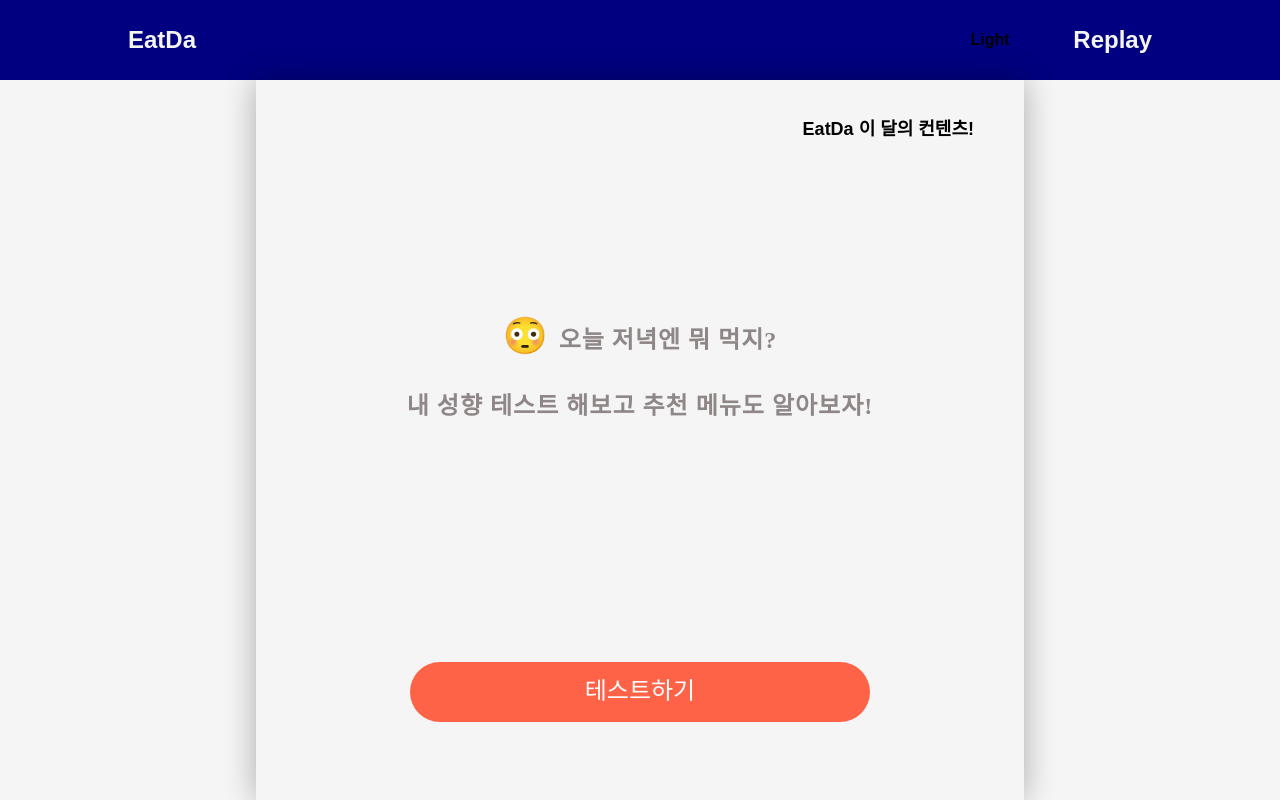
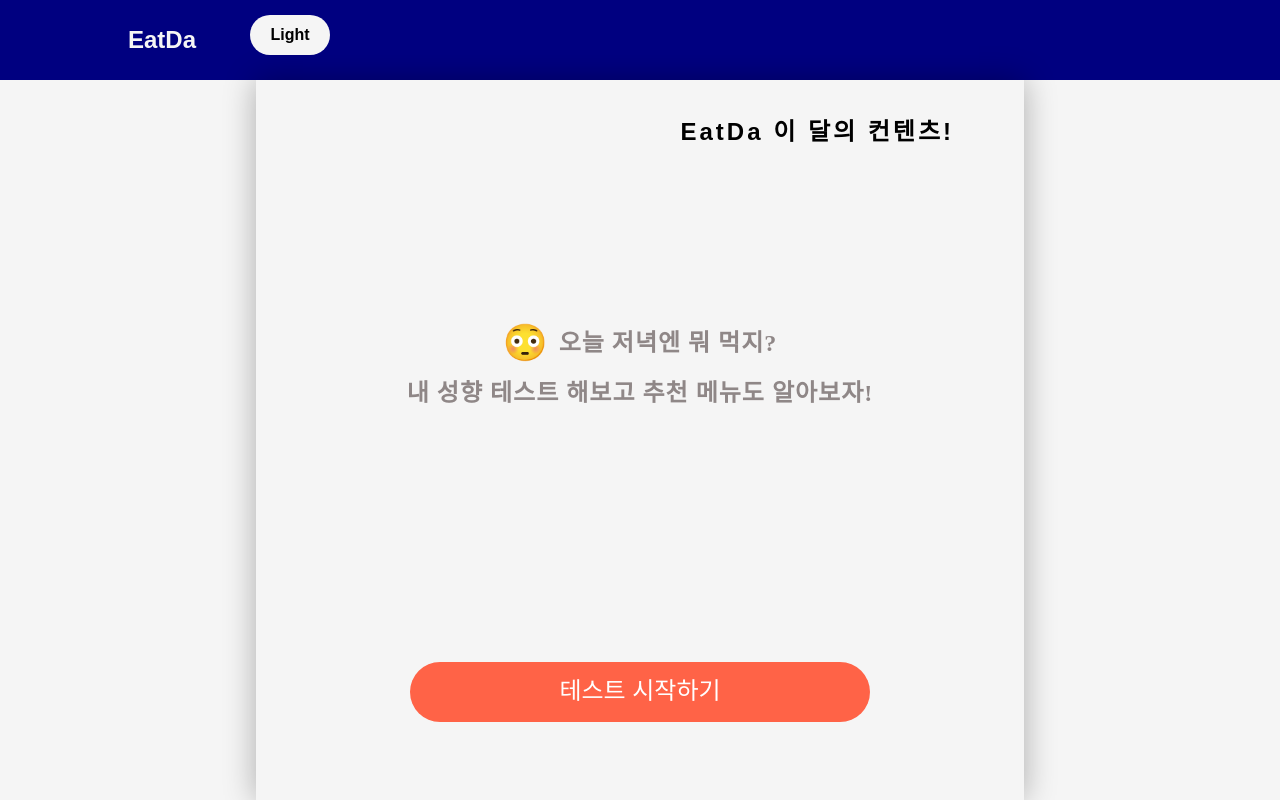
Before and after one commit to kangactor123/FoodBTI, a React (Create React App) app: page / in a window 1280 px wide. Built offline with nearby package versions, Linux system fonts and the light colour scheme.

Commit message:
1/29 update

```diff
--- /dev/null
+++ b/craco.config.js
@@ -0,0 +1,15 @@
+module.exports = {
+  webpack: {
+    configure: {
+      module: {
+        rules: [
+          {
+            type: "javascript/auto",
+            test: /\.mjs$/,
+            include: /node_modules/,
+          },
+        ],
+      },
+    },
+  },
+};
--- a/src/App.tsx
+++ b/src/App.tsx
@@ -63,16 +63,17 @@ const GlobalStyle = createGlobalStyle`
     color:inherit;
   }
 `;
-const ToggleBtn = styled.div`
+const ToggleBtn = styled.div<{ isDark: boolean }>`
   position: absolute;
-  top: 20px;
-  right: 250px;
+  top: 15px;
+  left: 250px;
   width: 80px;
   height: 40px;
   border: 0;
   border-radius: 25px;
-  color: ${(props) => props.theme.HeadBtnColor};
-  background-color: ${(props) => props.theme.btnColor};
+  color: ${(props) => (props.isDark ? "black" : "white")};
+  /* color: ${(props) => props.theme.HeadBtnColor}; */
+  background-color: ${(props) => (props.isDark ? "whitesmoke" : "#2d3436")};
   text-align: center;
   font-weight: 600;
   padding-top: 12px;
@@ -91,7 +92,9 @@ function App() {
   };
   return (
     <>
-      <ToggleBtn onClick={toggleMode}>{isDark ? "Light" : "Dark"}</ToggleBtn>
+      <ToggleBtn isDark={isDark} onClick={toggleMode}>
+        {isDark ? "Light" : "Dark"}
+      </ToggleBtn>
       <ThemeProvider theme={isDark ? lightMode : darkMode}>
         <Router />
         <GlobalStyle />
--- a/src/Router.tsx
+++ b/src/Router.tsx
@@ -1,14 +1,10 @@
 import { BrowserRouter, Route, Switch } from "react-router-dom";
 import Home from "./routes/Home";
-import Quiz from "./routes/Quiz";
 
 function Router() {
   return (
     <BrowserRouter>
       <Switch>
-        <Route path="/quiz">
-          <Quiz />
-        </Route>
         <Route path="/">
           <Home />
         </Route>
--- a/src/atom.ts
+++ b/src/atom.ts
@@ -4,3 +4,8 @@ export const isDarkAtom = atom({
   key: "mode",
   default: true,
 });
+
+export const page = atom({
+  key: "page",
+  default: 0,
+});
--- /dev/null
+++ b/src/components/BannerSection.tsx
@@ -0,0 +1,31 @@
+import { useEffect } from "react";
+import { useRecoilValue } from "recoil";
+import styled from "styled-components";
+import { page } from "../atom";
+
+export const Section = styled.div`
+  height: 10%;
+  position: relative;
+`;
+
+export const Banner = styled.span`
+  position: absolute;
+  color: black;
+  font-size: 24px;
+  font-weight: 600;
+  top: 40px;
+  right: 70px;
+  letter-spacing: 3px;
+  user-select: none;
+`;
+
+function BannerSection() {
+  const paging = useRecoilValue(page);
+  console.log(`BannerSection Randering`);
+  return (
+    <Section>
+      <Banner>{paging == 0 ? "EatDa 이 달의 컨텐츠!" : `${paging}/8`}</Banner>
+    </Section>
+  );
+}
+export default BannerSection;
--- /dev/null
+++ b/src/components/ButtonSection.tsx
@@ -0,0 +1,86 @@
+import { useRecoilState } from "recoil";
+import styled from "styled-components";
+import { page } from "../atom";
+
+const Section = styled.div`
+  height: 30%;
+  display: flex;
+  flex-direction: column;
+  justify-content: center;
+  align-items: center;
+`;
+
+const StartDiv = styled.div`
+  width: 60%;
+  border: 0;
+  background-color: tomato;
+  height: 60px;
+  border-radius: 30px;
+  color: white;
+  font-size: 24px;
+  text-align: center;
+  padding-top: 17px;
+  user-select: none;
+  &:hover {
+    cursor: pointer;
+    color: black;
+    box-shadow: 1px 1px 30px 1px rgb(143, 135, 135);
+    transition: color 1.5s;
+  }
+`;
+const ReplyButton = styled.button<{ BtnColor: string }>`
+  width: 60%;
+  height: 60px;
+  background-color: ${(props) => props.BtnColor};
+  border: 0;
+  border-radius: 30px;
+  font-size: 18px;
+  box-shadow: rgba(50, 50, 93, 0.25) 0px 6px 12px -2px,
+    rgba(0, 0, 0, 0.3) 0px 3px 7px -3px;
+  &:hover {
+    cursor: pointer;
+    //box-shadow: rgba(0, 0, 0, 0.05) 0px 1px 2px 0px;
+    box-shadow: rgb(204, 219, 232) 3px 3px 6px 0px inset,
+      rgba(255, 255, 255, 0.5) -3px -3px 6px 1px inset;
+    font-size: 22px;
+    color: white;
+    transition: box-shadow 1s ease-in;
+    transition: font-size 0.1s;
+    transition: color 0.2s ease-in;
+  }
+`;
+
+function ButtonSection() {
+  const [paging, setPaging] = useRecoilState(page);
+  const startQuiz = () => {
+    if (paging == 0) {
+      setPaging(1);
+    }
+  };
+  const upPage = () => {
+    if (paging < 9) {
+      setPaging((prev) => prev + 1);
+    }
+  };
+  return (
+    <Section>
+      {paging == 0 ? (
+        <StartDiv>
+          <div onClick={startQuiz}>테스트 시작하기</div>
+        </StartDiv>
+      ) : (
+        <>
+          <ReplyButton BtnColor="#74b9ff" onClick={upPage}>
+            Yeap
+          </ReplyButton>
+          <br />
+          <ReplyButton BtnColor="#ff7675" onClick={upPage}>
+            Nope
+          </ReplyButton>
+        </>
+      )}
+    </Section>
+  );
+}
+
+export default ButtonSection;
--- /dev/null
+++ b/src/components/ContentSection.tsx
@@ -0,0 +1,82 @@
+import { AnimatePresence, motion } from "framer-motion";
+import { useRecoilValue } from "recoil";
+import styled, { keyframes } from "styled-components";
+import { page } from "../atom";
+
+const Section = styled.div`
+  height: 60%;
+  display: flex;
+  flex-direction: column;
+  justify-content: center;
+  align-items: center;
+`;
+
+interface IContents {
+  marginBottom?: number;
+}
+
+const smoothAppear = keyframes`
+  from {
+    opacity:0;
+    transform:translateY(50px);
+  }
+  to {
+    opacity:1;
+    transform:translateY(0);
+  }
+`;
+
+const Contents = styled(motion.div)<IContents>`
+  @import url("https://fonts.googleapis.com/css2?family=Amatic+SC:wght@700&family=Song+Myung&display=swap");
+  width: 70%;
+  margin: 0 auto;
+  display: flex;
+  text-align: center;
+  justify-content: center;
+  align-items: center;
+  line-height: 50px;
+  margin-bottom: ${(props) => (props.marginBottom ? props.marginBottom : 0)};
+  font-size: 24px;
+  font-weight: 600;
+  letter-spacing: 1px;
+  color: rgb(143, 135, 135);
+  font-family: "Amatic SC", cursive;
+  font-family: "Song Myung", serif;
+  user-select: none;
+  span {
+    font-size: 36px;
+    margin-right: 10px;
+  }
+  animation: ${smoothAppear} 1.5s;
+`;
+
+function ContentSection() {
+  const question = [
+    "식당에서 밑반찬을 다 먹었을 때 셀프바가 있는지 먼저 살펴보는 편이다.",
+    "식당에 들어가서 앉았는데 벨을 눌러도, 5분을 앉아있어도 직원이 안온다. 이때 큰 소리로 주문할 수 있다.",
+    "저기압 일 땐 고기앞으로, 기분이 고기압일 땐 고기앞으로.",
+    "하루 3끼 내 밥상에 육류가 없으면 하루종일 기분이 좋지 않다.",
+    "스트레스를 받으면 뭐 먹을지 고민하는 편이다.",
+    "옆자리 선배가 하루종일 갈군다면 당이 땡기는 편이다.",
+    "나는 점심메뉴를 고르는데 1시간 이상이 소요가 된다. 혹은 점심 메뉴는 옆자리 동료가 고른 메뉴를 먹는 편이다.",
+    "지금 당신은 뭘 먹을지 정했다.",
+  ];
+  const paging = useRecoilValue(page);
+  console.log(`ContentSection ReRendering`);
+  return (
+    <Section>
+      {paging == 0 ? (
+        <>
+          <Contents marginBottom={24}>
+            <span>😳</span>오늘 저녁엔 뭐 먹지?
+          </Contents>
+          <Contents>내 성향 테스트 해보고 추천 메뉴도 알아보자!</Contents>
+        </>
+      ) : (
+        <Contents>{question[paging - 1]}</Contents>
+      )}
+    </Section>
+  );
+}
+
+export default ContentSection;
--- a/src/components/Header.tsx
+++ b/src/components/Header.tsx
@@ -1,5 +1,6 @@
+import { useSetRecoilState } from "recoil";
 import styled from "styled-components";
-import { Link } from "react-router-dom";
+import { page } from "../atom";
 
 const Wrapper = styled.div`
   height: 10vh;
@@ -15,23 +16,19 @@ const Logo = styled.span`
   margin-left: 10%;
   color: ${(props) => props.theme.HeadBtnColor};
   &:hover {
+    cursor: pointer;
     color: red;
   }
 `;
 
-const TryBtn = styled(Logo)`
-  color: ${(props) => props.theme.HeadBtnColor};
-  margin-left: 0;
-  margin-right: 10%;
-`;
-
 function Header() {
+  const setPaging = useSetRecoilState(page);
+  const replay = () => {
+    setPaging(0);
+  };
   return (
     <Wrapper>
-      <Logo>
-        <Link to="/">EatDa</Link>
-      </Logo>
-      <TryBtn>Replay</TryBtn>
+      <Logo onClick={replay}>EatDa</Logo>
     </Wrapper>
   );
 }
--- /dev/null
+++ b/src/components/Wrapper.tsx
@@ -0,0 +1,41 @@
+import { Link } from "react-router-dom";
+import { useRecoilValue } from "recoil";
+import styled from "styled-components";
+import { page } from "../atom";
+import BannerSection from "./BannerSection";
+import ButtonSection from "./ButtonSection";
+import ContentSection from "./ContentSection";
+
+export const Box = styled.div`
+  width: 60%;
+  height: 90vh;
+  margin: 0 auto;
+  background-color: ${(props) => props.theme.HomeBodyColor};
+`;
+
+export const Body = styled.div`
+  display: flex;
+  flex-direction: column;
+  box-shadow: 0 0 30px rgb(0 0 0/ 30%);
+  height: 100%;
+`;
+
+function Wrapper() {
+  const paging = useRecoilValue(page);
+
+  return (
+    <Box>
+      <Body>
+        {paging < 9 ? (
+          <>
+            <BannerSection />
+            <ContentSection />
+            <ButtonSection />
+          </>
+        ) : null}
+      </Body>
+    </Box>
+  );
+}
+
+export default Wrapper;
--- a/src/routes/Home.tsx
+++ b/src/routes/Home.tsx
@@ -1,89 +1,11 @@
 import Header from "../components/Header";
-import { Link } from "react-router-dom";
 import styled from "styled-components";
+import Wrapper from "../components/Wrapper";
 
 export const Container = styled.div`
   width: 100%;
   height: 90vh;
   background-color: ${(props) => props.theme.bgColor};
-`;
-
-export const Wrapper = styled.div`
-  width: 60%;
-  height: 90vh;
-  margin: 0 auto;
-  background-color: ${(props) => props.theme.HomeBodyColor};
-`;
-
-export const Body = styled.div`
-  display: flex;
-  flex-direction: column;
-  box-shadow: 0 0 30px rgb(0 0 0/ 30%);
-  height: 100%;
-`;
-
-export const BannerSection = styled.div`
-  height: 10%;
-  position: relative;
-`;
-
-export const Banner = styled.span`
-  position: absolute;
-  color: black;
-  font-size: 18px;
-  font-weight: 600;
-  top: 40px;
-  right: 50px;
-`;
-
-const ContentSection = styled.div`
-  height: 60%;
-  display: flex;
-  flex-direction: column;
-  justify-content: center;
-  align-items: center;
-`;
-
-const Contents = styled.div`
-  @import url("https://fonts.googleapis.com/css2?family=Amatic+SC:wght@700&family=Song+Myung&display=swap");
-  margin: 20px;
-  font-size: 24px;
-  font-weight: 600;
-  letter-spacing: 1px;
-  color: rgb(143, 135, 135);
-  font-family: "Amatic SC", cursive;
-  font-family: "Song Myung", serif;
-  span {
-    font-size: 36px;
-    margin-right: 10px;
-  }
-`;
-const ButtonSection = styled.div`
-  height: 30%;
-  display: flex;
-  justify-content: center;
-  align-items: center;
-`;
-
-const StartDiv = styled.div`
-  width: 60%;
-  border: 0;
-  background-color: tomato;
-  height: 60px;
-  border-radius: 30px;
-  color: white;
-  font-size: 24px;
-  text-align: center;
-  padding-top: 17px;
-  &:hover {
-    cursor: pointer;
-    color: black;
-    box-shadow: 1px 1px 30px 1px rgb(143, 135, 135);
-    transition: color 1.5s;
-  }
-  a {
-    display: block;
-  }
 `;
 
 //StartBtn 클릭시 새로운 페이지로 전환
@@ -94,24 +16,7 @@ function Home() {
     <>
       <Header />
       <Container>
-        <Wrapper>
-          <Body>
-            <BannerSection>
-              <Banner>EatDa 이 달의 컨텐츠!</Banner>
-            </BannerSection>
-            <ContentSection>
-              <Contents>
-                <span>😳</span>오늘 저녁엔 뭐 먹지?
-              </Contents>
-              <Contents>내 성향 테스트 해보고 추천 메뉴도 알아보자!</Contents>
-            </ContentSection>
-            <ButtonSection>
-              <StartDiv>
-                <Link to="/quiz">테스트하기</Link>
-              </StartDiv>
-            </ButtonSection>
-          </Body>
-        </Wrapper>
+        <Wrapper />
       </Container>
     </>
   );
```
Also changed, not shown: package.json (+5 -3 lines), src/routes/Quiz.tsx (deleted, +0 -30 lines), 1 other file (tests, documents, lock files or other folders).
